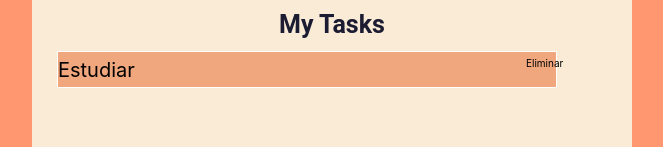
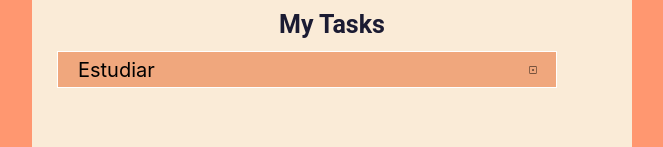
Before and after one commit to kaizenaurelius/task-manager-react, a React (Create React App) app: page / in a window 1280 px wide. Shown: the part 229-376 px from the top of the page, without its empty margins (308-971 px from the left). Built offline with nearby package versions, Linux system fonts and the light colour scheme.

Commit message:
Agregado React icon, Icono de elimnar

```diff
--- a/package.json
+++ b/package.json
@@ -9,6 +9,7 @@
     "@testing-library/user-event": "^13.5.0",
     "react": "^19.1.1",
     "react-dom": "^19.1.1",
+    "react-icons": "^5.5.0",
     "react-scripts": "5.0.1",
     "web-vitals": "^2.1.4"
   },
--- a/src/components/Task.jsx
+++ b/src/components/Task.jsx
@@ -1,4 +1,5 @@
 import '../stylesheets/task.css'
+import { CiSquareRemove } from "react-icons/ci";
 
 
 function Task({text}) {
@@ -9,8 +10,8 @@ function Task({text}) {
 					{text}
 				</div>
 
-				<div className='task-icon'>
-					Eliminar
+				<div className='task-icons-container'>
+					<CiSquareRemove />
 				</div>
 
 			</div>
--- a/src/stylesheets/task.css
+++ b/src/stylesheets/task.css
@@ -3,7 +3,6 @@
     min-height: 6.5px;
     background-color: #f0a77d;
     margin: 0.5rem 0;
-    padding: 8rem, 15rem, 8rem, 20rem;
     display: flex;
     justify-content: space-between;
     align-items: center;
@@ -18,11 +17,14 @@
     display: flex;
     align-items: center;
     overflow-wrap: anywhere;
+    padding-left: 2rem;
 }
 
-.task-icon {
+.task-icons-container {
     width: 2.5rem;
     height: 2.5rem;
     margin: 0.5rem;
     font-size: 1rem;
+    display: flex;
+    align-items: center;
 }
```
Also changed, not shown: 1 other file (tests, documents, lock files or other folders).
